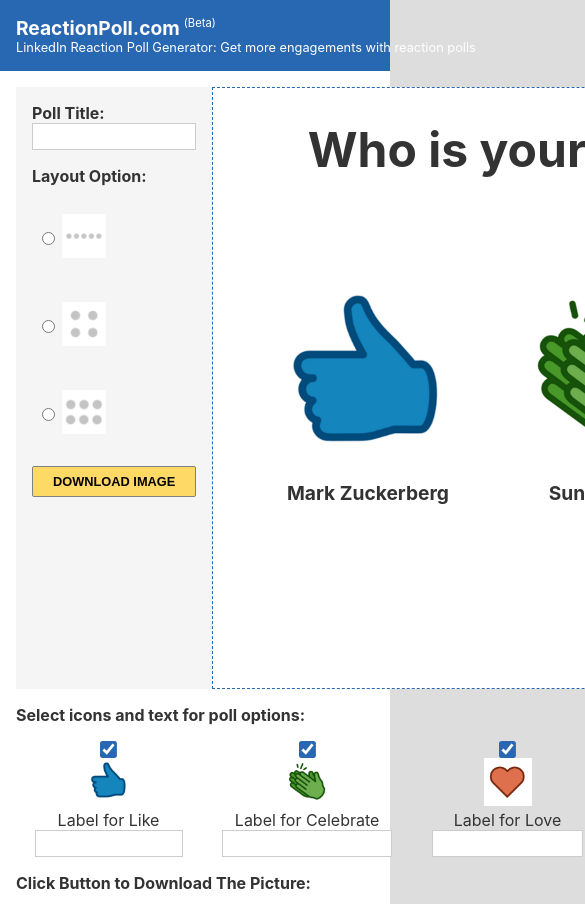
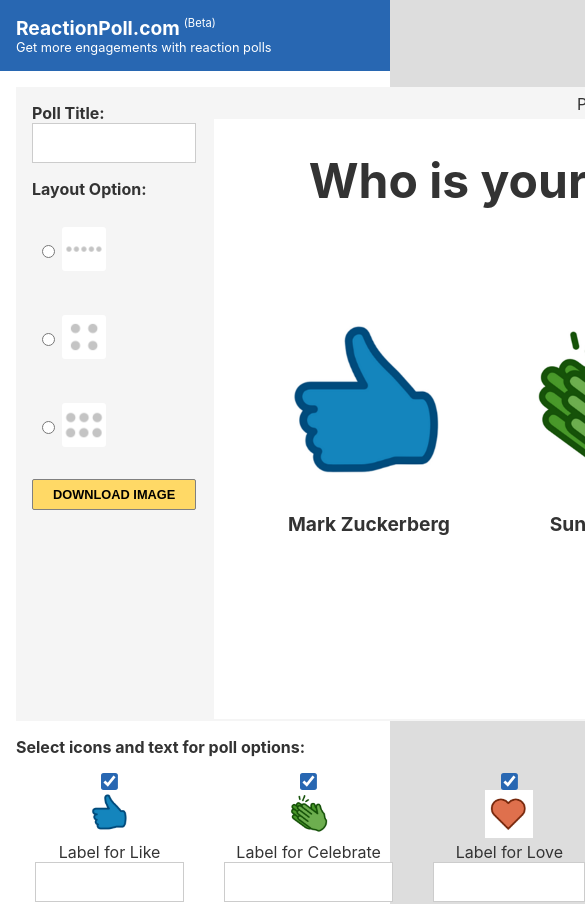
Before and after one commit to tamalchowdhury/LinkedinReactionPollGenerator, a React (Create React App) app: page / in a window 390 px wide. Shown: the top 904 px of the page, 585 px wide, since content can reach past the window. Built offline with nearby package versions, Linux system fonts and the light colour scheme.

Commit message:
Made mobile responsive

```diff
--- a/src/App.css
+++ b/src/App.css
@@ -76,6 +76,7 @@
 
 .header > .wrapper {
   width: 1200px;
+  max-width: 100%;
   margin: 0 auto;
 }
 
@@ -118,7 +119,8 @@
 }
 
 .poll input {
-  padding: 5px;
+  font-size: 1rem;
+  padding: 10px;
   border: 1px solid #ccc;
 }
 
@@ -158,19 +160,19 @@
 
 .demo {
   background: #f5f5f5;
-  display: grid;
-  grid-template-columns: 1fr 1fr;
+  display: flex;
+  justify-content: space-between;
 }
 
 .demo__wrap {
   background: #fff;
-  /* width: 542px; */
-  margin: 0 auto;
-  border: 1px dashed var(--theme-color);
+  /* flex-grow: 4; */
+  border: 2px solid #f5f5f5;
 }
 
 .options {
   padding: 1rem;
+  flex-grow: 1;
 }
 
 .options__layout {
@@ -234,8 +236,13 @@
   min-height: 600px;
   padding: 2rem;
   background: #fff;
-  margin: 0 auto;
   position: relative;
+}
+
+.preview__text {
+  text-align: center;
+  background: #f5f5f5;
+  padding: 5px 0;
 }
 
 .preview__title {
@@ -315,4 +322,72 @@
 }
 
 @media (max-width: 375px) {
+  .header > .wrapper {
+    text-align: center;
+  }
+
+  .header h1 {
+    display: block;
+    font-size: 1.5rem;
+  }
+
+  .container {
+    padding: 10px;
+  }
+
+  .preview {
+    width: 100%;
+    min-height: 100vw;
+    padding: 10px;
+  }
+
+  .preview__title {
+    font-size: 2rem;
+    min-height: 2rem;
+  }
+
+  .demo__wrap {
+    /* border: 0; */
+  }
+
+  .demo {
+    flex-wrap: wrap;
+    flex-direction: column-reverse;
+  }
+
+  .poll input {
+    padding: 12px;
+    font-size: 1.2rem;
+  }
+
+  .reaction {
+    flex-wrap: wrap;
+    gap: 1rem;
+  }
+
+  .reaction__icon {
+    text-align: left;
+  }
+
+  .reaction__icon input[type='text'] {
+    width: 100%;
+  }
+  .reaction__icon input[type='checkbox'] {
+    zoom: 2;
+  }
+
+  .preview__icon img {
+    max-height: 100px;
+  }
+
+  .reaction__icon__wrap {
+    display: flex;
+    align-items: center;
+  }
+
+  #download {
+    width: 100%;
+    font-size: 1rem;
+    padding: 15px;
+  }
 }
--- a/src/App.js
+++ b/src/App.js
@@ -86,10 +86,7 @@
             <a href="/">ReactionPoll.com</a>
             <span id="beta">(Beta)</span>
           </h1>
-          <p className="tagline">
-            LinkedIn Reaction Poll Generator: Get more engagements with reaction
-            polls
-          </p>
+          <p className="tagline">Get more engagements with reaction polls</p>
         </div>
       </header>
       <div className="container">
@@ -151,6 +148,8 @@
               <DownloadButton />
             </aside>
             <div className="demo__wrap">
+              <div>
+                <div className="preview__text">PREVIEW:</div>
                 <div className="preview">
                   <div className="preview__title">{pollTitle}</div>
                   <div className={`preview__icons ${layoutOption}`}>
@@ -186,6 +185,7 @@
                     )}
                   </div>
                   <div className="preview__watermark">ReactionPoll.com</div>
+                </div>
               </div>
             </div>
           </div>
```
Lines whose indentation alone changed are shown as unchanged.
